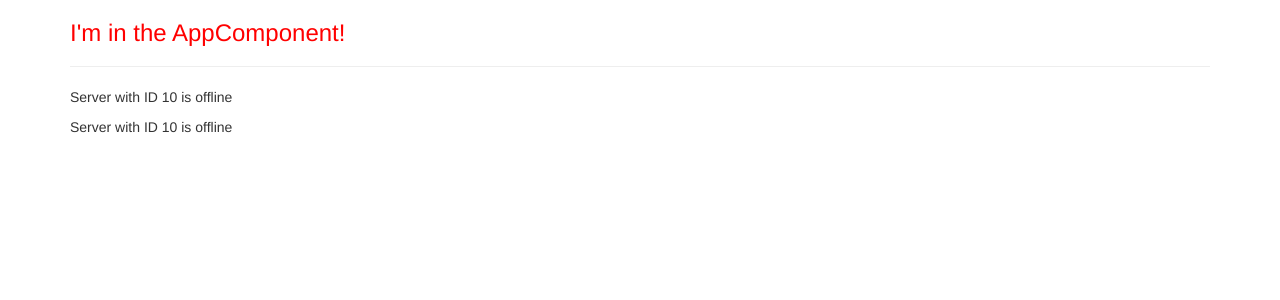
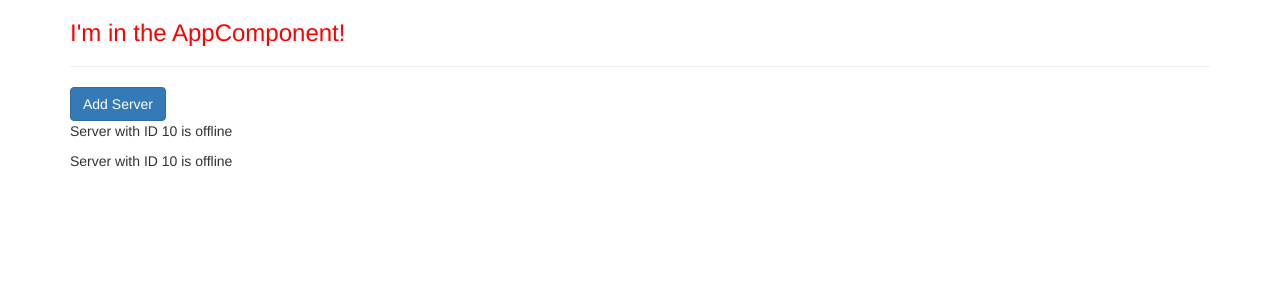
Before and after one commit to PlavosVasilis/Angular_CompleteGuideExercises, an Angular app in the folder app2/: page / in a window 1280 px wide. Shown: the top 300 px of the page. Built offline with nearby package versions, Linux system fonts and the light colour scheme.

Commit message:
button enable/disable with constructor

```diff
--- a/app2/src/app/servers/servers.component.html
+++ b/app2/src/app/servers/servers.component.html
@@ -1,2 +1,5 @@
+<button
+    class="btn btn-primary"
+    [disabled]="!allowNewServer">Add Server</button>
 <app-server></app-server>
 <app-server></app-server>
--- a/app2/src/app/servers/servers.component.ts
+++ b/app2/src/app/servers/servers.component.ts
@@ -4,14 +4,20 @@
   // selector: '[app-servers]',
   // selector: '.app-servers',
   selector: 'app-servers',
-  template: `
-    <app-server></app-server>
-    <app-server></app-server>`,
+  // template: `
+  //   <app-server></app-server>
+  //   <app-server></app-server>`,
+  templateUrl: './servers.component.html',
   styleUrls: ['./servers.component.css']
 })
 export class ServersComponent implements OnInit {
+  allowNewServer = false;
 
-  constructor() { }
+  constructor() {
+    setTimeout(() => {
+      this.allowNewServer = true;
+    },2000);
+   }
 
   ngOnInit() {
   }
```
